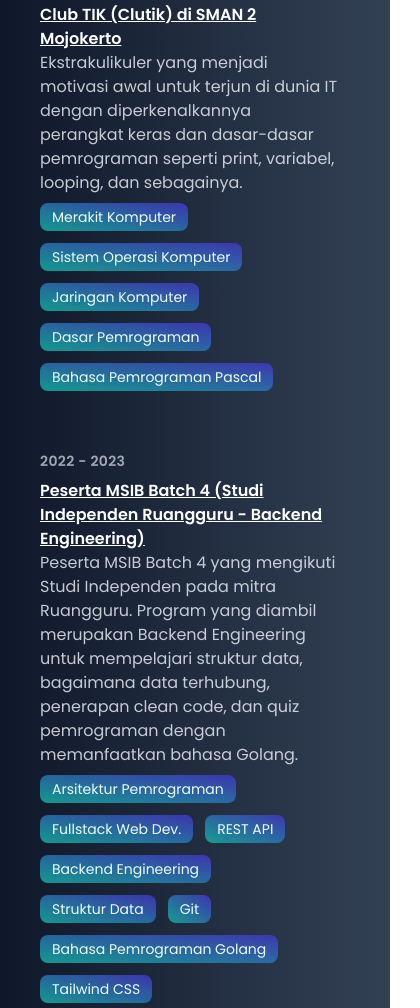
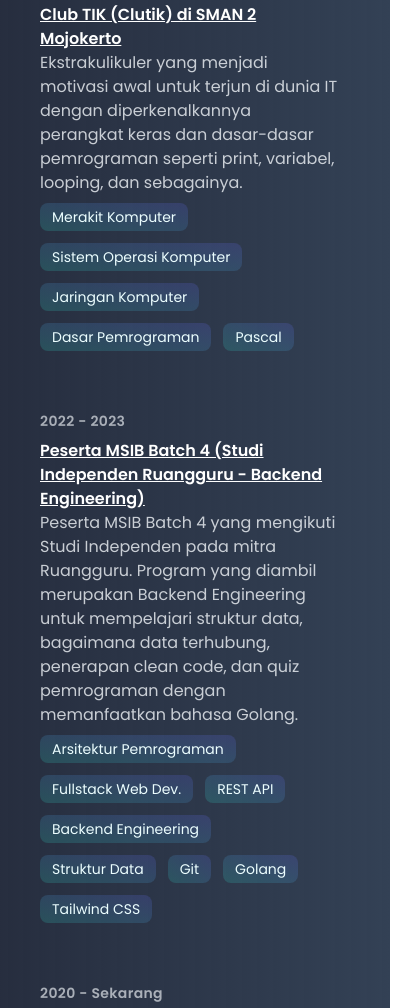
Before and after one commit to SweetSya/SweetSya.github.io, a plain HTML site: page index.html in a window 390 px wide. Shown: the part 981-1989 px from the top of the page, 420 px wide, since content can reach past the window. Drawn offline with nearby package versions, Linux system fonts and the light colour scheme; some packages are replaced by stand-ins of ours; a script that the page names is missing; some icons are missing.

Commit message:
menambahkan data

```diff
--- a/data.js
+++ b/data.js
@@ -10,7 +10,7 @@
         "Sistem Operasi Komputer",
         "Jaringan Komputer",
         "Dasar Pemrograman",
-        "Bahasa Pemrograman Pascal",
+        "Pascal",
       ],
     },
     {
@@ -26,7 +26,7 @@
         "Backend Engineering",
         "Struktur Data",
         "Git",
-        "Bahasa Pemrograman Golang",
+        "Golang",
         "Tailwind CSS",
       ],
     },
@@ -43,7 +43,9 @@
         "UI/UX Designer",
         "Jaringan Komputer",
         "Database Administrator",
-        "Bahasa Pemrograman Java, PHP & Python",
+        "Java",
+        "PHP",
+        "Phyton",
       ],
     },
   ],
@@ -137,8 +139,8 @@
         "Landing & Admin Page",
         "Laravel",
         "MySQL",
-        "<a href='https://github.com/mebjas/html5-qrcode' class='underline'>html5-qrcode&nbsp<i class='iconoir-link before:w-4 before:h-4'></i></a>",
-        "<a href='https://github.com/davidshimjs/qrcodejs' class='underline'>QRCode.js&nbsp<i class='iconoir-link before:w-4 before:h-4'></i></a>",
+        "<a href='https://github.com/mebjas/html5-qrcode' target='_blank' class='underline'>html5-qrcode&nbsp<i class='iconoir-link before:w-4 before:h-4'></i></a>",
+        "<a href='https://github.com/davidshimjs/qrcodejs' target='_blank' class='underline'>QRCode.js&nbsp<i class='iconoir-link before:w-4 before:h-4'></i></a>",
       ],
       image: [
         "./proyek/nusantara/1.PNG",
@@ -157,8 +159,8 @@
         "Landing page",
         "Laravel",
         "Tailwind CSS",
-        "<a href='https://github.com/biati-digital/glightbox' class='underline'>GlightBox&nbsp<i class='iconoir-link before:w-4 before:h-4'></i></a>",
-        "<a href='https://github.com/michalsnik/aos' class='underline'>AOS&nbsp<i class='iconoir-link before:w-4 before:h-4'></i></a>",
+        "<a href='https://github.com/biati-digital/glightbox' target='_blank' class='underline'>GlightBox&nbsp<i class='iconoir-link before:w-4 before:h-4'></i></a>",
+        "<a href='https://github.com/michalsnik/aos' target='_blank' class='underline'>AOS&nbsp<i class='iconoir-link before:w-4 before:h-4'></i></a>",
       ],
       image: [
         "./proyek/zstowing/1.PNG",
@@ -171,14 +173,11 @@
     {
       type: "github",
       link: {
-        web: "https://github.com/SweetSya/ReHear-MusicPlayerWebApp",
+        github: "https://github.com/SweetSya/ReHear-MusicPlayerWebApp",
       },
       title: "ReHear",
       desc: "Lorem ipsum dolor sit amet consectetur adipisicing elit. Pariatur nostrum eveniet commodi ipsum magni. Accusantium aperiam in quas.",
-      detil: [
-        "Personal Project",
-        "Plain HTML, CSS, & JS",
-      ],
+      detil: ["Personal Project", "Plain HTML, CSS, & JS"],
       image: [
         "./proyek/rehear/1.PNG",
         "./proyek/rehear/2.PNG",
@@ -188,5 +187,26 @@
         "./proyek/rehear/6.PNG",
       ],
     },
+    {
+      type: "github",
+      link: {
+        github: "https://github.com/SweetSya/fcp-webapp",
+      },
+      title: "Task Tracker",
+      desc: "Lorem ipsum dolor sit amet consectetur adipisicing elit. Pariatur nostrum eveniet commodi ipsum magni. Accusantium aperiam in quas.",
+      detil: [
+        "Final Project MSIB",
+        "Golang",
+        "Tailwind CSS",
+        "PostgreSQL",
+        "<a href='https://gin-gonic.com/' target='_blank' class='underline'>Gin-Gonic&nbsp<i class='iconoir-link before:w-4 before:h-4'></i></a>",
+      ],
+      image: [
+        "./proyek/tasktrackerplus/1.PNG",
+        "./proyek/tasktrackerplus/2.PNG",
+        "./proyek/tasktrackerplus/3.PNG",
+        "./proyek/tasktrackerplus/4.PNG",
+      ],
+    },
   ],
 };
--- a/index.html
+++ b/index.html
@@ -48,13 +48,13 @@
     </script>
   </head>
   <body class="font-poppins text-white scroll-smooth">
-    <!-- <video
+    <video
       src="bg.mp4"
       class="fixed -z-10 w-screen h-screen object-cover"
       muted
       autoplay
       loop
-    ></video> -->
+    ></video>
     <!-- <div
       class="fixed top-0 left-8 h-8 w-full bg-slate-900/40 z-40 backdrop-blur-sm border-b"
     ></div>
@@ -69,7 +69,7 @@
     ></div> -->
     <main class="h-full">
       <div
-        class="relative h-full flex flex-wrap bg-gradient-to-r from-slate-900/100 to-slate-700/100"
+        class="relative h-full flex flex-wrap bg-gradient-to-r from-slate-900/90 to-slate-700/100"
       >
         <aside class="relative w-full lg:w-2/5">
           <div
@@ -196,7 +196,7 @@
             </div>
             <div id="pengalaman" class="mt-16 relative pt-16 md:pt-20">
               <h2
-                class="absolute text-6xl md:text-7xl top-0 left-0 font-extrabold tracking-tight pb-6 text-white/40"
+                class="absolute text-4xl sm:text-6xl md:text-7xl top-0 left-0 font-extrabold tracking-tight pb-6 text-white/40"
               >
                 Pengalaman
               </h2>
@@ -208,7 +208,7 @@
               class="mt-16 relative min-h-[500px] h-screen"
             >
               <h2
-                class="absolute text-6xl md:text-7xl top-1/2 z-50 left-1/2 -translate-x-1/2 -translate-y-1/2 font-extrabold tracking-tight pb-6 text-white/40"
+                class="absolute text-4xl sm:text-6xl md:text-7xl top-1/2 z-50 left-1/2 -translate-x-1/2 -translate-y-1/2 font-extrabold tracking-tight pb-6 text-white/40"
               >
                 Keterampilan
               </h2>
@@ -251,7 +251,7 @@
             </div>
             <div id="proyek" class="mt-16 relative pt-16 md:pt-20">
               <h2
-                class="absolute text-6xl md:text-7xl top-0 right-0 font-extrabold tracking-tight pb-6 text-white/40"
+                class="absolute text-4xl sm:text-6xl md:text-7xl top-0 right-0 font-extrabold tracking-tight pb-6 text-white/40"
               >
                 Project
               </h2>
--- a/script.js
+++ b/script.js
@@ -5,7 +5,7 @@
     let detils = "";
     item.detil.forEach((detil) => {
       detils +=
-        `<li class="text-sm bg-gradient-to-bl from-indigo-700/80 to-teal-500/80 text-cyan-50 px-3 py-1 rounded-lg text-nowrap">` +
+        `<li class="text-sm bg-gradient-to-bl from-indigo-500/20 to-teal-400/20 text-cyan-50 px-3 py-1 rounded-lg text-nowrap">` +
         detil +
         `</li>`;
     });
@@ -21,7 +21,7 @@
         </div>
         <a href="` +
       item.link +
-      `" target="_blank" class="text-white font-semibold underline pb-1">
+      `" target="_blank" class="text-white font-semibold underline pb-1 transition-all duration-150">
         ` +
       item.title +
       `
@@ -79,7 +79,7 @@
     let detils = "";
     item.detil.forEach((detil) => {
       detils +=
-        `<li class="text-sm bg-gradient-to-bl from-indigo-700/80 to-teal-500/80 text-cyan-50 px-3 py-1 rounded-lg text-nowrap">` +
+        `<li class="text-sm bg-gradient-to-bl from-indigo-500/20 to-teal-400/20 text-cyan-50 px-3 py-1 rounded-lg text-nowrap">` +
         detil +
         `</li>`;
     });
@@ -141,8 +141,7 @@
   });
   // LightGallery foto proyek
   document.querySelectorAll(".light-image").forEach((element) => {
-    lightGallery(element, {
-    });
+    lightGallery(element, {});
   });
 };
 
@@ -169,11 +168,23 @@
 
   // Swiper Keterampilan
   var swiperKeterampilan = new Swiper(".swiper-keterampilan", {
-    slidesPerView: 5,
+    slidesPerView: 3,
     spaceBetween: 30,
     speed: 4000,
     autoplay: {
       delay: 0,
+    },
+    breakpoints: {
+      // when window width is >= 320px
+      320: {
+        slidesPerView: 4,
+        spaceBetween: 20,
+      },
+      // when window width is >= 480px
+      480: {
+        slidesPerView: 5,
+        spaceBetween: 30,
+      }
     },
     freemode: true,
     loop: true,
--- a/style.css
+++ b/style.css
@@ -6,3 +6,15 @@
     transparent 100%
   );
 }
+#data-pengalaman:hover > div:not(:hover) {
+  opacity: 0.5;
+}
+#data-pengalaman:hover > div:hover a {
+  color: rgb(97, 245, 225);
+}
+#data-proyek:hover > div:not(:hover) {
+  opacity: 0.5;
+}
+#data-proyek:hover > div:hover span {
+  color: rgb(97, 245, 225);
+}
```
Also changed, not shown: proyek/tasktrackerplus/1.PNG (added), proyek/tasktrackerplus/3.PNG (added), proyek/tasktrackerplus/4.PNG (added), 1 other file.
